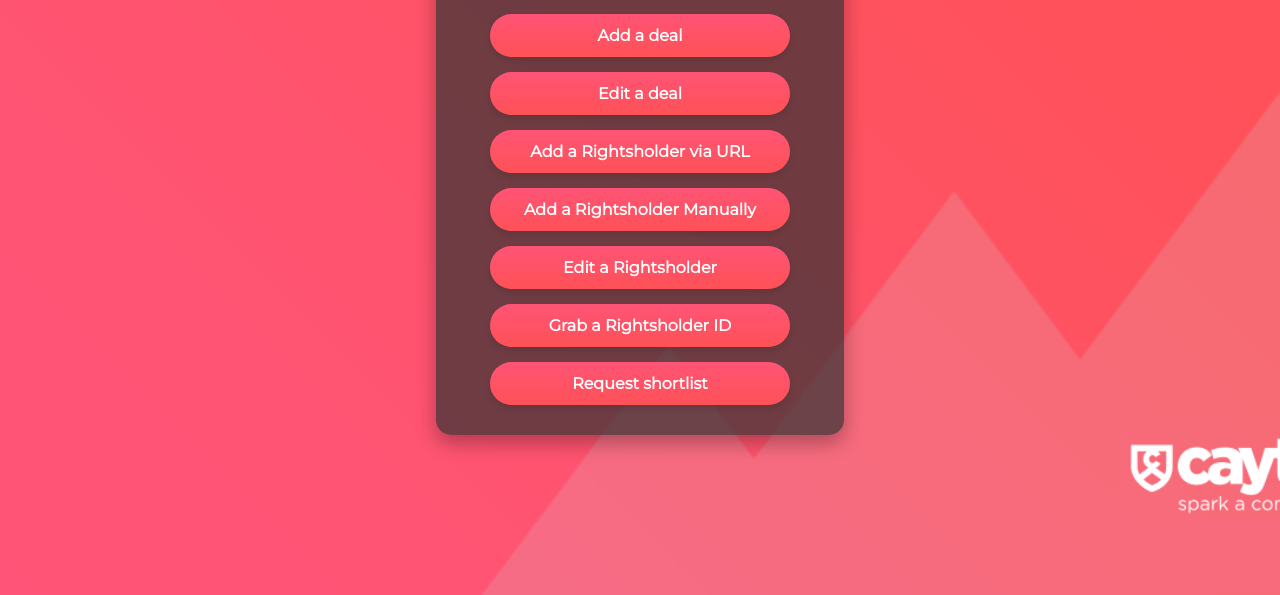
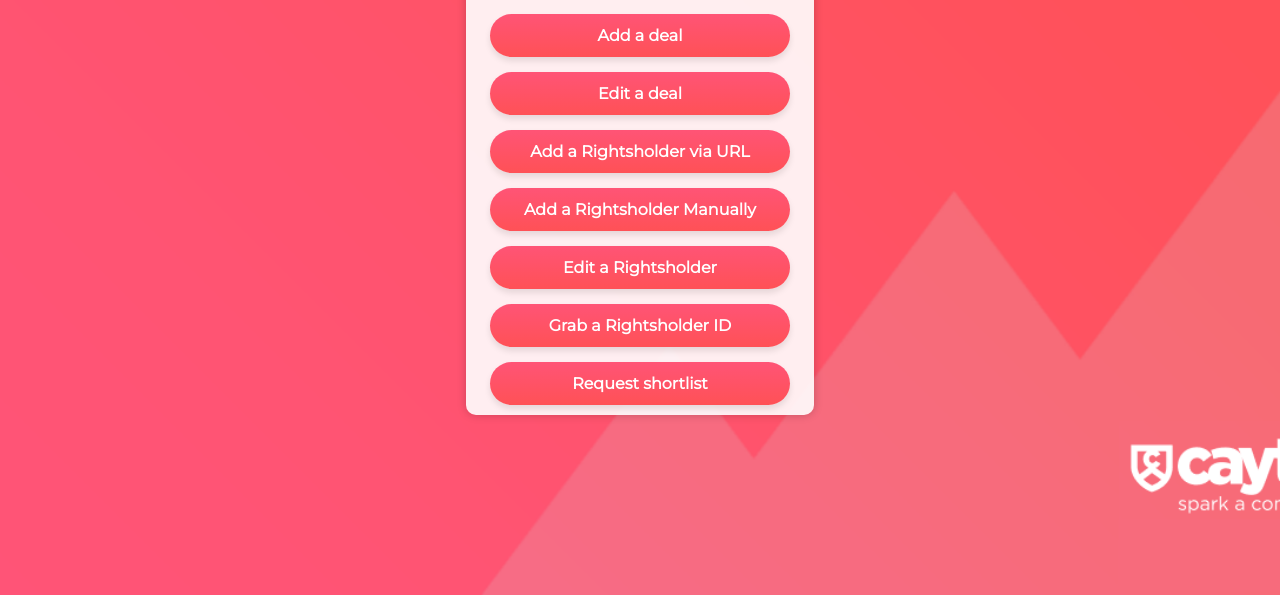
Before and after one commit to Scarlett-Sykes/caytoo, a plain HTML site: page dashboard.html in a window 1280 px wide. Shown: the part 245-840 px from the top of the page. Drawn offline with Linux system fonts and the light colour scheme.

Commit message:
Update dashboard.html

```diff
--- a/dashboard.html
+++ b/dashboard.html
@@ -20,10 +20,10 @@
     }
 
     .container {
-      background-color: rgba(50, 50, 50, 0.7); /* semi-transparent grey */
-      padding: 30px 40px;
-      border-radius: 15px;
-      box-shadow: 0 8px 20px rgba(0,0,0,0.3);
+      background-color: rgba(255, 255, 255, 0.9); /* semi-transparent grey */
+      padding: 10px;
+      border-radius: 10px;
+      box-shadow: 0 0px 10px rgba(0,0,0,0.2);
       display: flex;
       flex-direction: column;
       align-items: center;
```
